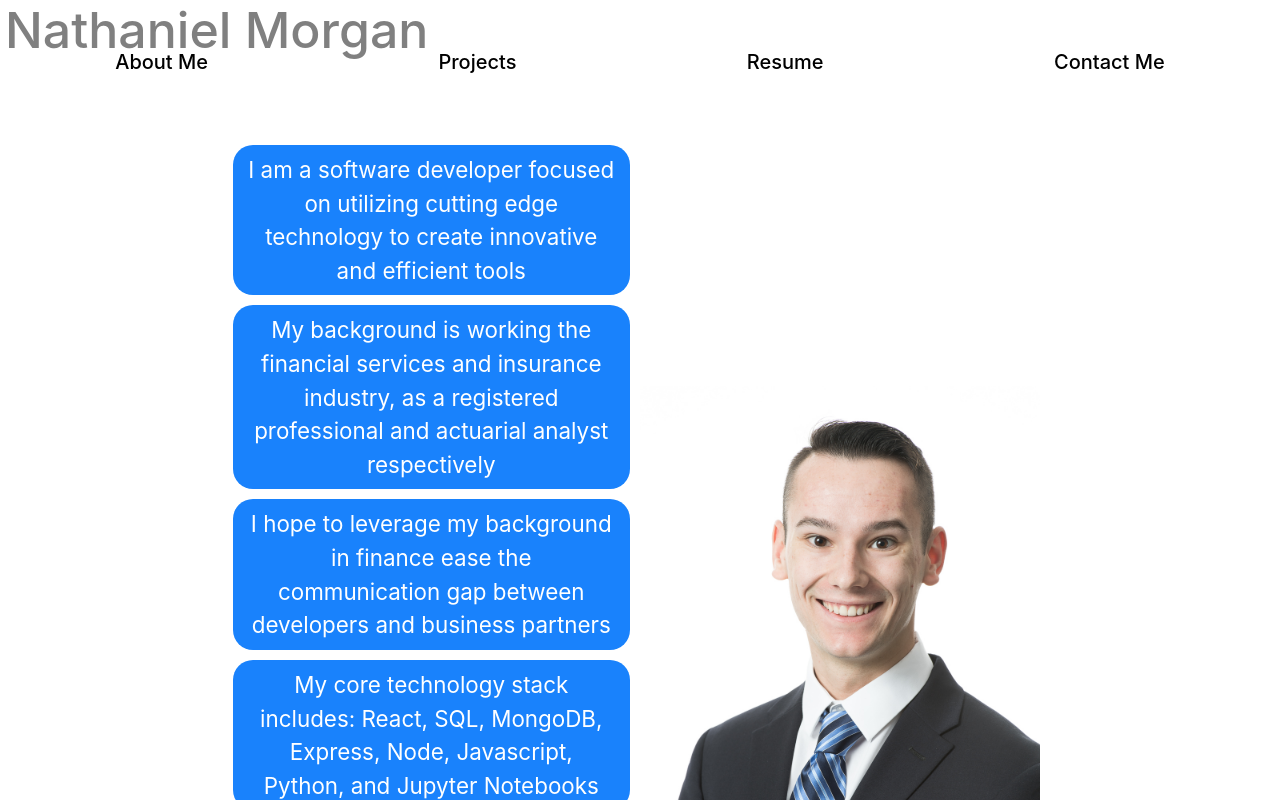
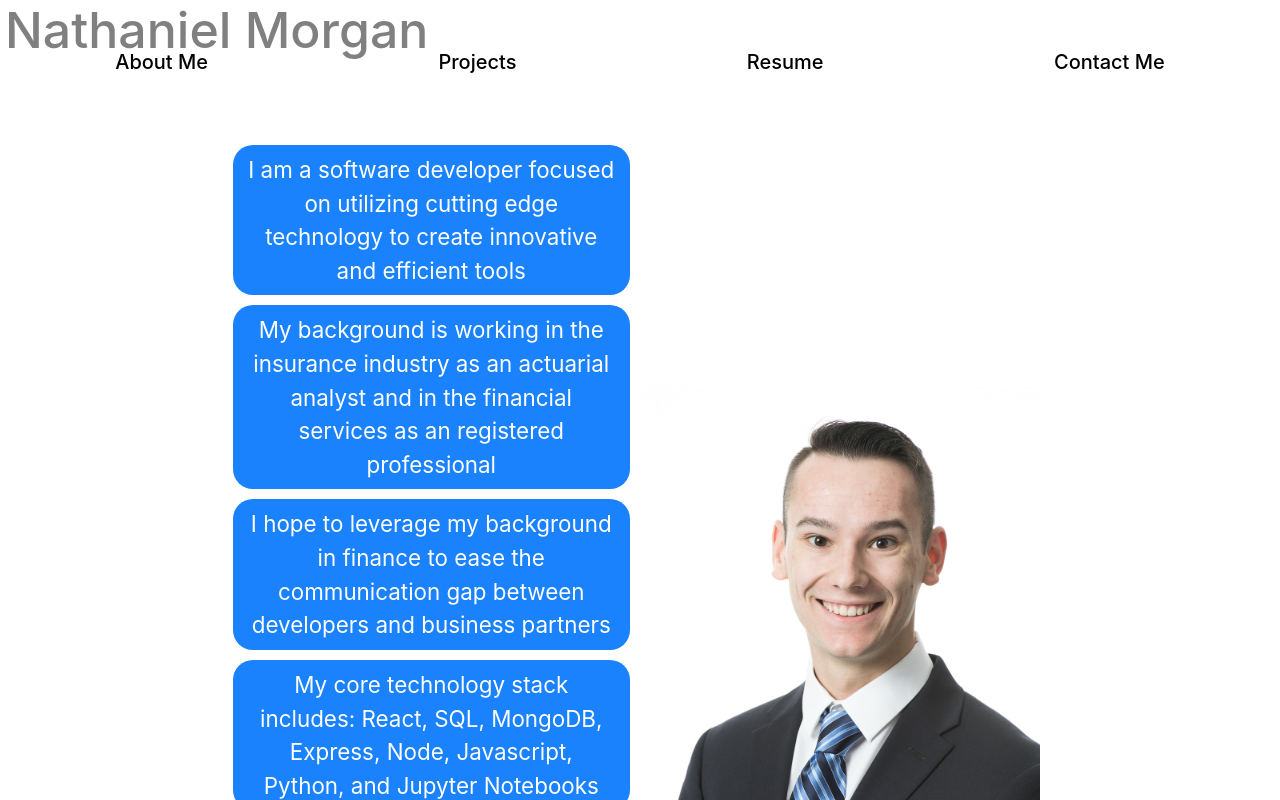
Before and after one commit to NateMorgan/portfolio, a React (Create React App) app: page /about-me in a window 1280 px wide. Shown: the top 800 px of the page. Built offline with nearby package versions, Linux system fonts and the light colour scheme.

Commit message:
fix spelling mistakes

```diff
--- a/src/pages/AboutMe/AboutMe.jsx
+++ b/src/pages/AboutMe/AboutMe.jsx
@@ -8,10 +8,10 @@ const AboutMe = (props) => {
               I am a software developer focused on utilizing cutting edge technology to create innovative and efficient tools
             </div>
             <div className="message">
-              My background is working the financial services and insurance industry, as a registered professional and actuarial analyst respectively
+              My background is working in the insurance industry as an actuarial analyst and in the financial services as an  registered professional
             </div>
             <div className="message">
-              I hope to leverage my background in finance ease the communication gap between developers and business partners
+              I hope to leverage my background in finance to ease the communication gap between developers and business partners
             </div>
             <div className="message">
               My core technology stack includes: React, SQL, MongoDB, Express, Node, Javascript, Python, and Jupyter Notebooks
--- a/src/pages/Projects/Projects.jsx
+++ b/src/pages/Projects/Projects.jsx
@@ -13,7 +13,7 @@ const Projects = (props) => {
             <div className="card-body">
               <h5 className="card-title"> Taste of TikTok</h5>
               <p className="card-text"><b>Tech Used:</b> React, MongoDB, Express, Node</p>
-              <p className="card-text"><b>Info:</b> Application designed to make explore local restaurant based off of TikTok restaurant review videos</p>
+              <p className="card-text"><b>Info:</b> Application designed to make and explore local restaurants based off of TikTok restaurant review videos</p>
               <p className='btn btn-primary m-1'>Vist Application</p>
               <p className='btn btn-primary m-1'>Visit Project GitHub</p>
             </div>
```
